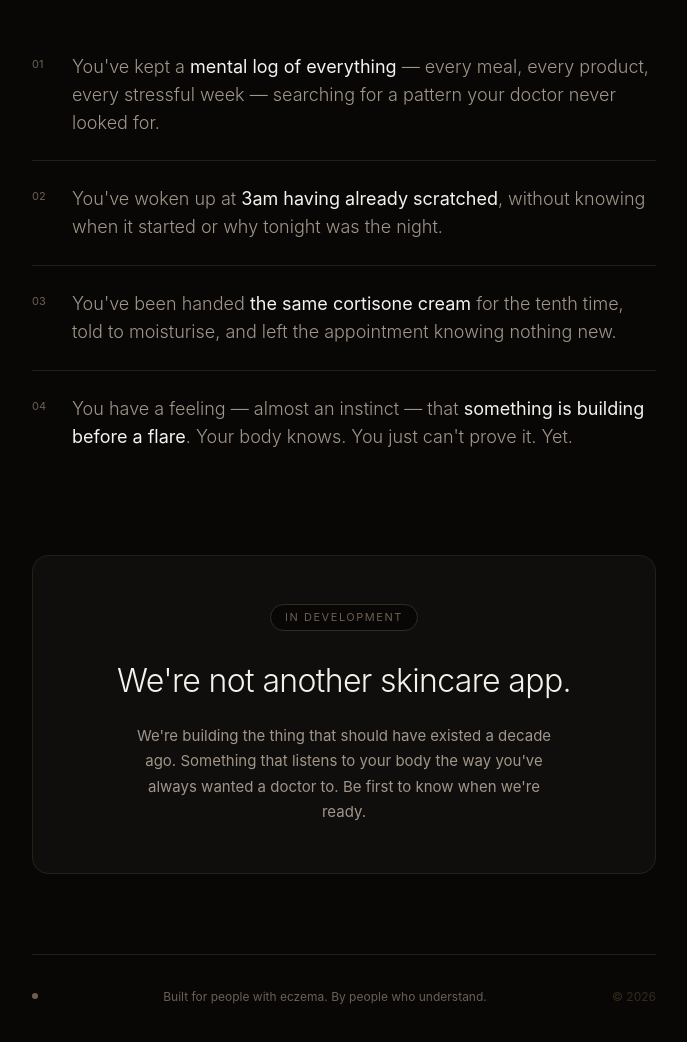
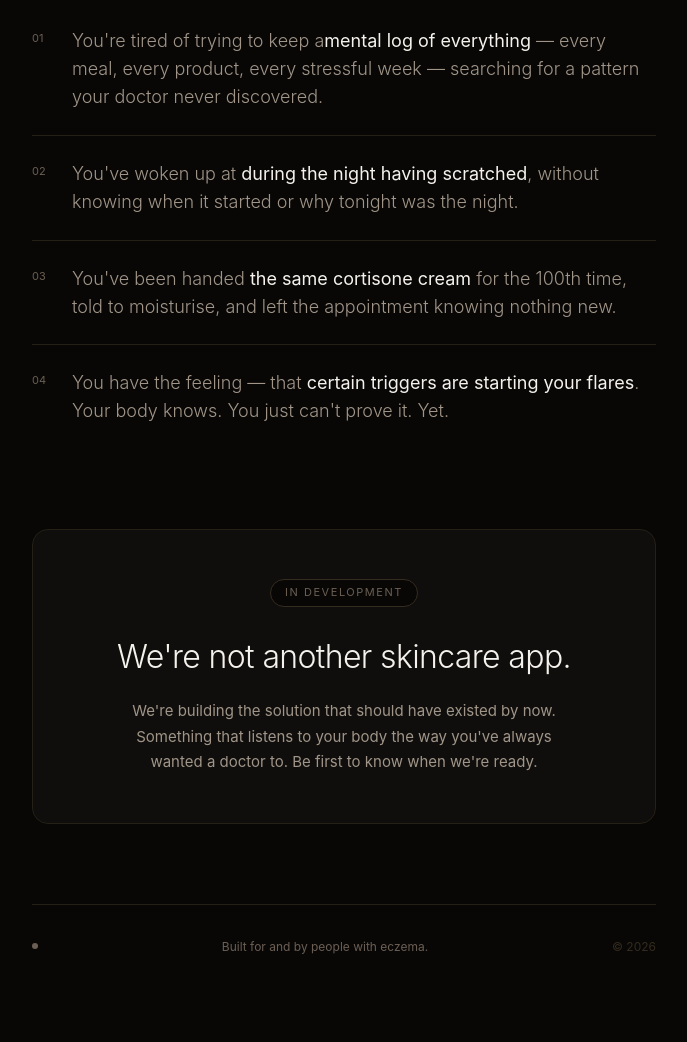
Before and after one commit to oliviadelavega/Skin.Intelligence, a plain HTML site: page index.html in a window 1280 px wide. Shown: the part 868-1910 px from the top of the page, without its empty margins (296-983 px from the left). Drawn offline with Linux system fonts and the light colour scheme.

Commit message:
Update index.html

```diff
--- a/index.html
+++ b/index.html
@@ -1,9 +1,9 @@
-⏺ <!DOCTYPE html>
+  <!DOCTYPE html>
   <html lang="en">
   <head>
   <meta charset="UTF-8">
   <meta name="viewport" content="width=device-width, initial-scale=1.0">
-  <meta name="description" content="If eczema or atopic dermatitis has shaped your life — we're building something for you.">
+  <meta name="description" content="If eczema or atopic dermatitis is shaping your life — we're building something for you.">
   <title>Something is coming.</title>
   <style>
     :root {
@@ -289,7 +289,7 @@
   <div id="landing">
     <div class="wrap">
 
-      <div class="eyebrow fade-up">For those who don't know why their skin is flaring up</div>
+      <div class="eyebrow fade-up">If you're tired of eczema controlling your life</div>
 
       <h1 class="fade-up-d1">
         We're building<br>
@@ -298,7 +298,7 @@
 
       <p class="sub fade-up-d2">
         If you have <strong>eczema, atopic dermatitis, or chronic itch</strong> —
-        if your skin has been controlling your sleep, your choices, your life —
+        if your skin has been controlling your behaviour, your choices, your life —
         we are building this for you.<br><br>
         If you want early access to the product, sign up here —
         we're not ready to say more yet.
@@ -317,31 +317,31 @@
         <div class="resonators-label">This is for you if —</div>
         <div class="resonator">
           <div class="r-num">01</div>
-          <div class="r-text">You've kept a <strong>mental log of everything</strong> — every meal, every product, every stressful week — searching for a pattern your doctor never looked for.</div>
+          <div class="r-text">You're tired of trying to keep a<strong>mental log of everything</strong> — every meal, every product, every stressful week — searching for a pattern your doctor never discovered.</div>
         </div>
         <div class="resonator">
           <div class="r-num">02</div>
-          <div class="r-text">You've woken up at <strong>3am having already scratched</strong>, without knowing when it started or why tonight was the night.</div>
+          <div class="r-text">You've woken up at <strong>during the night having scratched</strong>, without knowing when it started or why tonight was the night.</div>
         </div>
         <div class="resonator">
           <div class="r-num">03</div>
-          <div class="r-text">You've been handed <strong>the same cortisone cream</strong> for the tenth time, told to moisturise, and left the appointment knowing nothing new.</div>
+          <div class="r-text">You've been handed <strong>the same cortisone cream</strong> for the 100th time, told to moisturise, and left the appointment knowing nothing new.</div>
         </div>
         <div class="resonator">
           <div class="r-num">04</div>
-          <div class="r-text">You have a feeling — almost an instinct — that <strong>something is building before a flare</strong>. Your body knows. You just can't prove it. Yet.</div>
+          <div class="r-text">You have the feeling — that <strong>certain triggers are starting your flares</strong>. Your body knows. You just can't prove it. Yet.</div>
         </div>
       </div>
 
       <div class="mystery fade-up-d5">
         <div class="mystery-tag">In development</div>
         <h2>We're not another skincare app.</h2>
-        <p>We're building the thing that should have existed a decade ago. Something that listens to your body the way you've always wanted a doctor to. Be first to know when we're ready.</p>
+        <p>We're building the solution that should have existed by now. Something that listens to your body the way you've always wanted a doctor to. Be first to know when we're ready.</p>
       </div>
 
       <footer>
         <div class="footer-dot"></div>
-        <div class="footer-text">Built for people with eczema. By people who understand.</div>
+        <div class="footer-text">Built for and by people with eczema.</div>
         <div class="footer-text" style="color:var(--border2);">© 2026</div>
       </footer>
 
```
